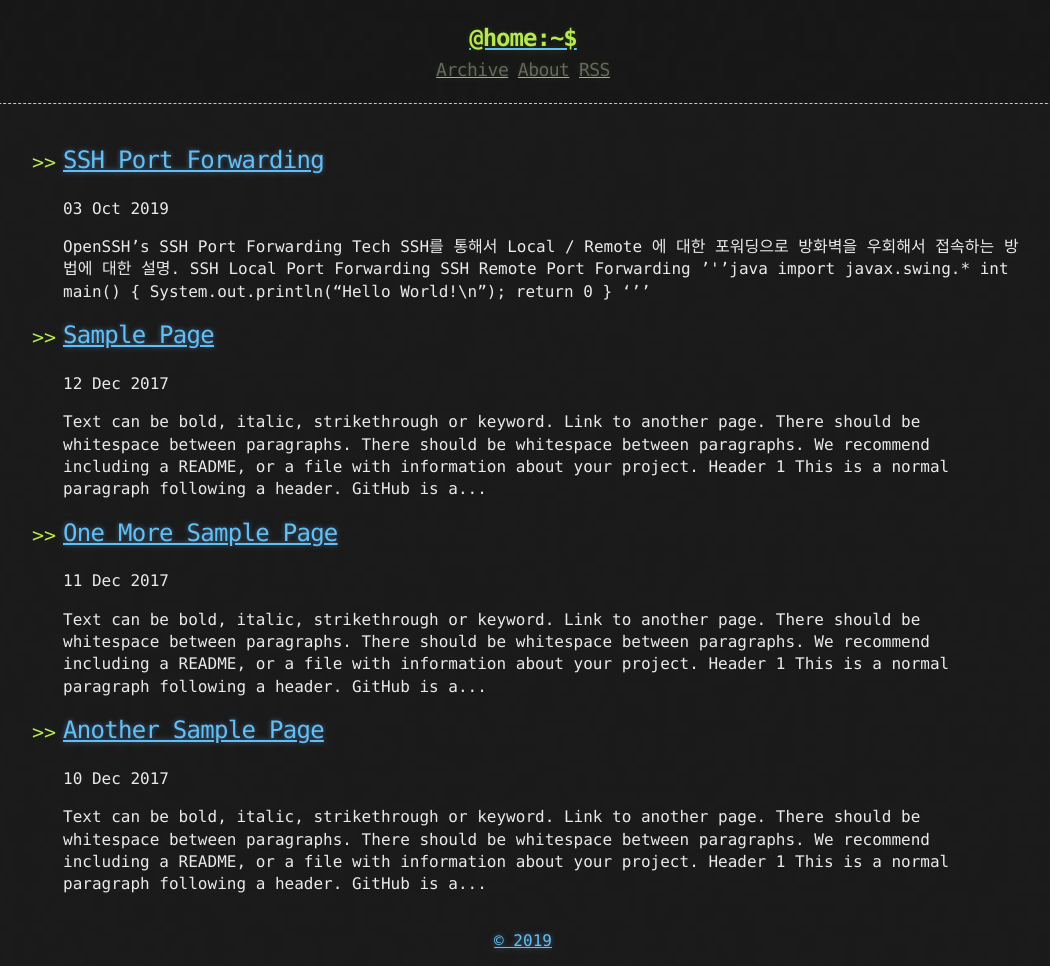
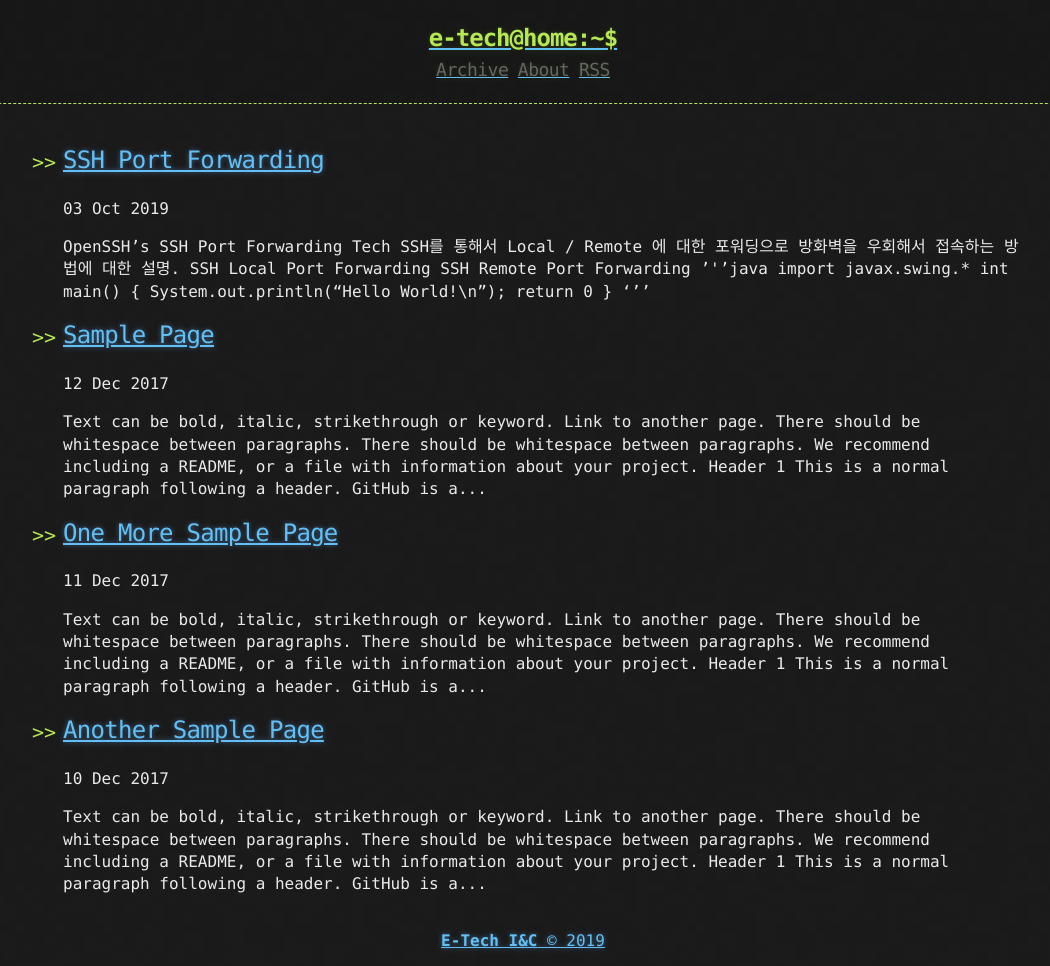
Before and after one commit to e-techinc/etechinc, a Jekyll site: the page built from index.html, in a window 1280 px wide. Shown: the whole page, without its empty margins (117-1167 px from the left). Built offline with Jekyll 4.4.1, drawn with Linux system fonts in a browser that asks for light colours; the list of posts is cut into pages by our own code.

Commit message:
Update _config.yml

```diff
--- a/_config.yml
+++ b/_config.yml
@@ -28,5 +28,5 @@ plugins:
   - jekyll-sitemap
 
 # Custom variables
-#owner : "E-Tech I&C"
-#year : "2019"
+owner : "E-Tech I&C"
+year : "2019"
```
